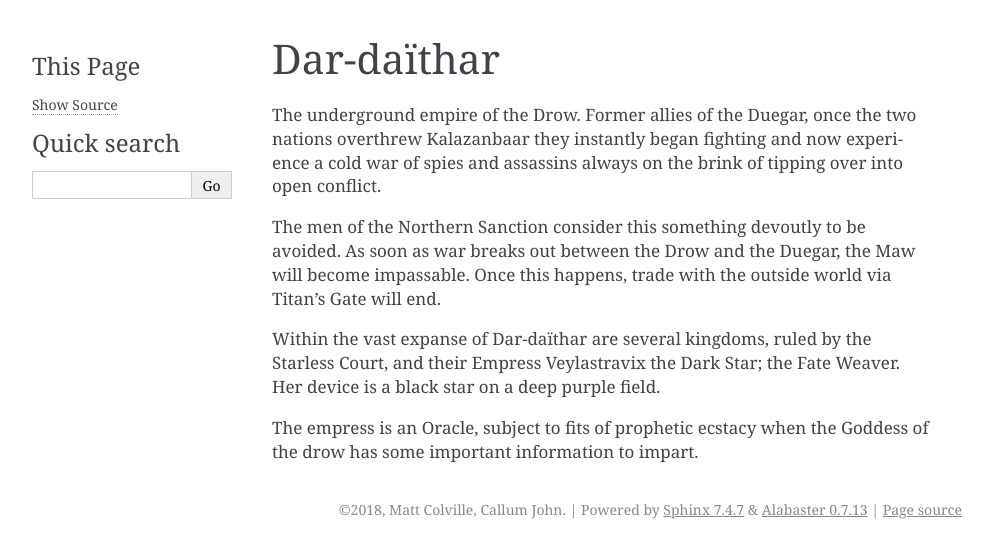
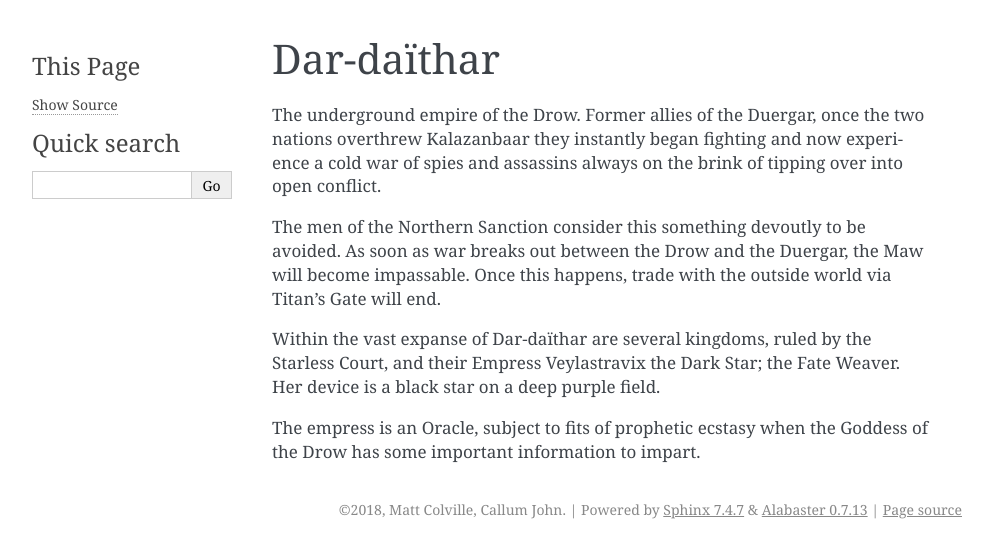
Before and after one commit to ItsSeaJay/world-of-collabris, a Sphinx documentation site: the page built from source/dar-daithar.rst, in a window 1280 px wide. Shown: the top 558 px of the page, without its empty margins (148-1141 px from the left). Built offline with Sphinx 7.4.7, drawn with Linux system fonts in a browser that asks for light colours.

Commit message:
Added Ull'vol

```diff
--- a/source/dar-daithar.rst
+++ b/source/dar-daithar.rst
@@ -1,12 +1,12 @@
 Dar-daïthar
 ===========
-The underground empire of the Drow. Former allies of the Duegar, once the two
+The underground empire of the Drow. Former allies of the Duergar, once the two
 nations overthrew Kalazanbaar they instantly began fighting and now experience
 a cold war of spies and assassins always on the brink of tipping over into open
 conflict.
 
 The men of the Northern Sanction consider this something devoutly to be avoided.
-As soon as war breaks out between the Drow and the Duegar, the Maw will become
+As soon as war breaks out between the Drow and the Duergar, the Maw will become
 impassable. Once this happens, trade with the outside world via Titan's Gate
 will end.
 
@@ -14,5 +14,5 @@
 Starless Court, and their Empress Veylastravix the Dark Star; the Fate Weaver.
 Her device is a black star on a deep purple field.
 
-The empress is an Oracle, subject to fits of prophetic ecstacy when the Goddess
-of the drow has some important information to impart.
+The empress is an Oracle, subject to fits of prophetic ecstasy when the Goddess
+of the Drow has some important information to impart.
--- a/source/index.rst
+++ b/source/index.rst
@@ -12,3 +12,4 @@
 
    kalazanbaar
    dar-daithar
+   ull-vol
```
Also changed, not shown: source/ull-vol.rst (added, +7 -0 lines).
